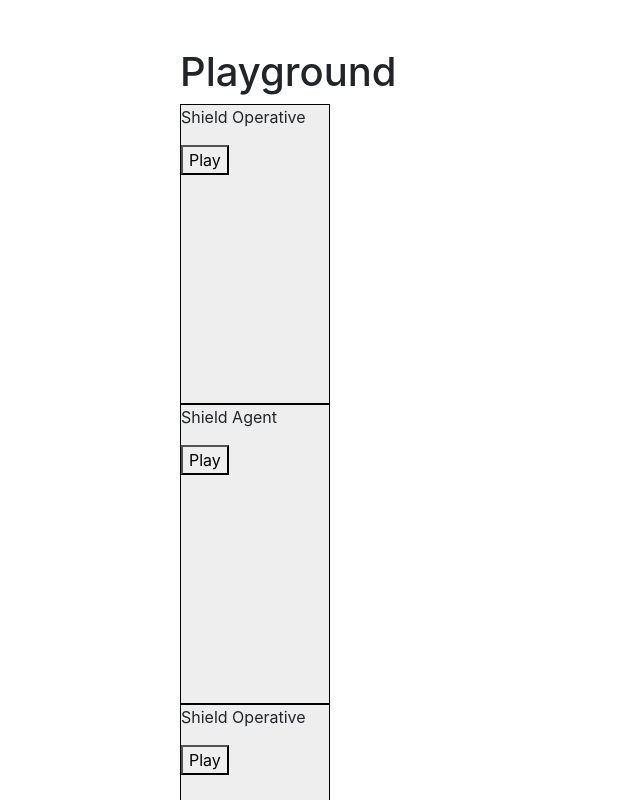
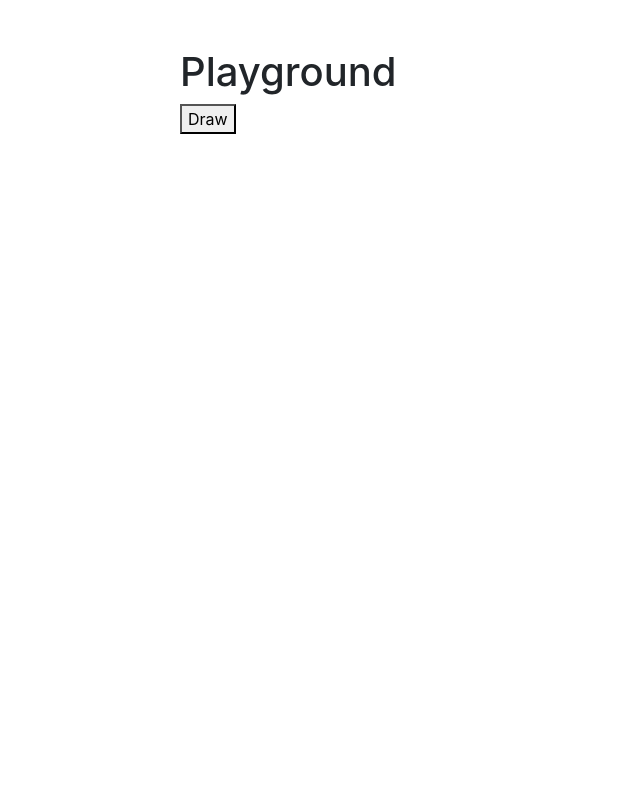
Before and after one commit to DeClaessens/legendary, a React app: page / in a window 1280 px wide. Shown: the top 800 px of the page, without its empty margins (0-640 px from the left). Built offline with nearby package versions, Linux system fonts and the light colour scheme.

Commit message:
wip: drawing cards to hand and rendering to screen

```diff
--- a/package.json
+++ b/package.json
@@ -22,8 +22,7 @@
     "babel-plugin-emotion": "^10.0.9",
     "prop-types": "^15.7.2",
     "react": "^16.8.6",
-    "react-dom": "^16.8.6",
-    "react-hot-loader": "^4.8.2"
+    "react-dom": "^16.8.6"
   },
   "devDependencies": {
     "@babel/core": "^7.4.3",
@@ -38,6 +37,7 @@
     "@typescript-eslint/parser": "^1.6.0",
     "babel-eslint": "^10.0.1",
     "babel-loader": "^8.0.5",
+    "babel-plugin-module-resolver": "^3.2.0",
     "eslint": "^5.16.0",
     "eslint-config-airbnb": "^17.1.0",
     "eslint-config-prettier": "^4.1.0",
--- /dev/null
+++ b/src/Hand/Hand.ts
@@ -0,0 +1,16 @@
+import Card from '@/cards/Card';
+
+class Hand {
+  cards: Array<Card>;
+
+  constructor(cards = []) {
+    this.cards = cards;
+  }
+
+  add(card: Card): Promise<Hand> {
+    this.cards.push(card);
+    return Promise.resolve(this);
+  }
+}
+
+export default Hand;
--- a/src/Playground.tsx
+++ b/src/Playground.tsx
@@ -1,33 +1,35 @@
-import React, { ReactElement } from 'react';
-import ShieldAgent from './cards/general/ShieldAgent';
-import { Deck } from './deck/Deck';
-import Stack from './stack/Stack';
+import React, { ReactElement, useState } from 'react';
 import Card from './components/Card/Card';
+import GameManager from './gameManager/GameManager';
+import Hand from './Hand/Hand';
 
 interface IProps {}
 
 const Playground: React.SFC<IProps> = (props): ReactElement<any> | null => {
-  const deck = new Deck();
-  const stack = new Stack();
+  const manager = new GameManager();
 
   const play = async card => {
-    console.log('hey man!');
-    const msg = await card.play();
-    stack.add(msg);
+    await manager.playCardFromHand(card);
   };
 
-  deck.initializePlayerDeck();
-  play(deck.cards[0]);
+  const draw = () => {
+    return manager.drawToHand().then(() => console.log(manager));
+  };
+
+  manager.init();
 
   return (
     <div>
       <h1>Playground</h1>
-      {deck.cards.map(card => (
+      <button type="button" onClick={draw}>
+        Draw
+      </button>
+      {manager.hand.cards.map(card => (
         <Card
           name={card.name}
           cost={card.cost}
-          recruitValue={card.recruitValue}
-          fightValue={card.fightValue}
+          recruitValue={card.recruit}
+          fightValue={card.fight}
           onPlay={() => play(card)}
         />
       ))}
--- a/src/cards/Card.ts
+++ b/src/cards/Card.ts
@@ -11,7 +11,7 @@ class Card {
     this.fight = fight;
   }
 
-  play() {
+  play(): Promise<any> {
     return Promise.resolve({
       message: `Played ${this.name}`,
       card: this,
--- a/src/deck/Deck.ts
+++ b/src/deck/Deck.ts
@@ -1,8 +1,9 @@
 import ShieldAgent from '../cards/general/ShieldAgent';
 import ShieldOperative from '../cards/general/ShieldOperative';
+import Card from '@/cards/Card';
 
 export class Deck {
-  cards: Array<any>;
+  cards: Array<Card>;
 
   constructor() {
     this.cards = [];
@@ -19,6 +20,10 @@ export class Deck {
     this.cards.push(new ShieldOperative());
 
     this.shuffle();
+  }
+
+  draw(): Promise<Card> {
+    return Promise.resolve(this.cards.pop());
   }
 
   shuffle() {
--- a/src/gameManager/GameManager.ts
+++ b/src/gameManager/GameManager.ts
@@ -1,11 +1,39 @@
 import { Deck } from '@/deck/Deck';
 import Stack from '@/stack/Stack';
+import Card from '@/cards/Card';
+import Hand from '@/Hand/Hand';
 
 class GameManager {
   deck: Deck;
   stack: Stack;
-  constructor(deck: Deck, stack: Stack) {
-    this.deck = deck;
-    this.stack = stack;
+  hand: Hand;
+  constructor() {
+    this.deck = new Deck();
+    this.stack = new Stack();
+    this.hand = new Hand();
+  }
+
+  init() {
+    if (this.deck.cards.length === 0) {
+      this.deck.initializePlayerDeck();
+    }
+  }
+
+  drawToHand(): Promise<Hand> {
+    return this.deck.draw().then(card => {
+      this.stack.add({
+        message: `Drew ${card.name} to hand`,
+        card,
+      });
+      return this.hand.add(card);
+    });
+  }
+
+  playCardFromHand(card: Card): Promise<any> {
+    return card.play().then(msg => {
+      this.stack.add(msg);
+    });
   }
 }
+
+export default GameManager;
--- a/src/stack/Stack.ts
+++ b/src/stack/Stack.ts
@@ -1,13 +1,12 @@
 class Stack {
-  history: any; // The message pushed to history should probably be a class ? I dont know.
+  gameHistory: any; // The message pushed to history should probably be a class ? I dont know.
   constructor() {
-    this.history = [];
+    this.gameHistory = [];
     this.add({ message: 'Stack Initialized' });
   }
 
-  add(data) {
-    this.history.push(data);
-    console.log(this.history);
+  add(data): Promise<any> {
+    return Promise.resolve(this.gameHistory.push(data));
   }
 }
 
```
Also changed, not shown: .babelrc, 2 other files (tests, documents, lock files or other folders).
